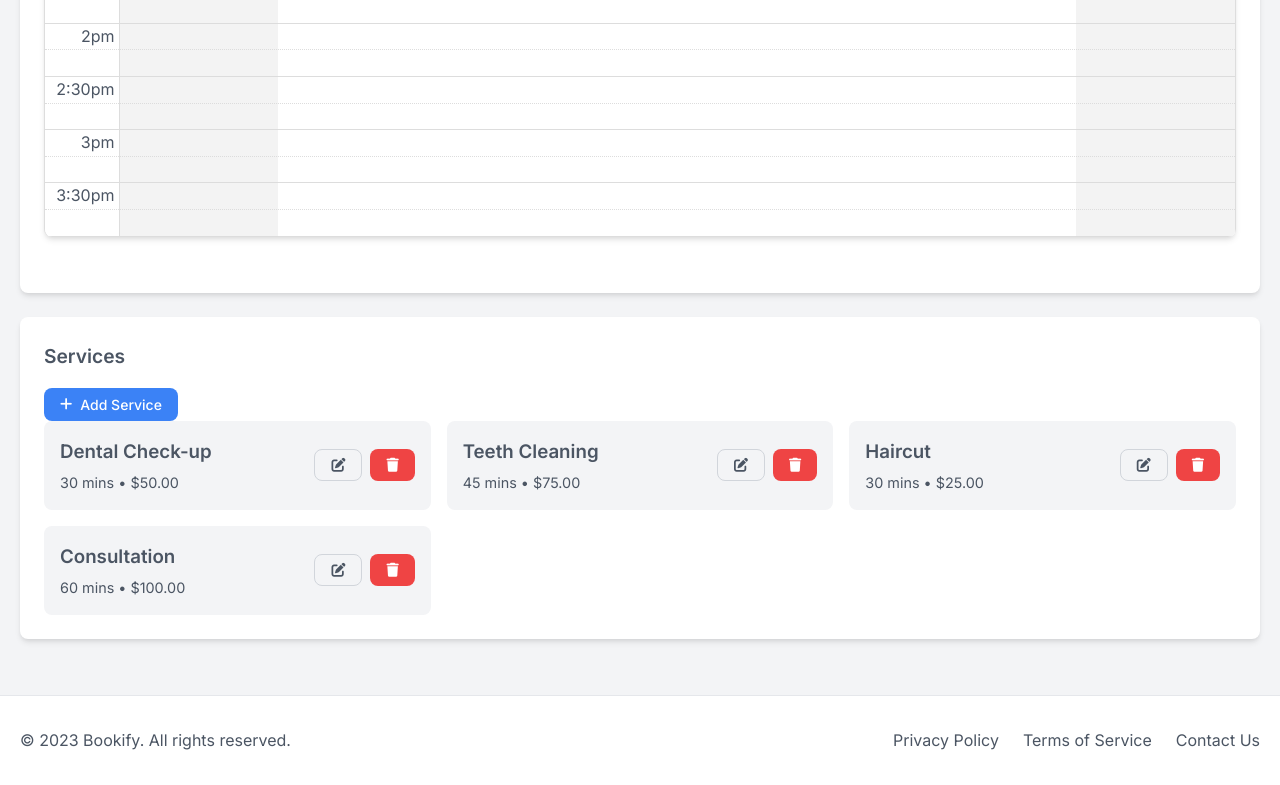
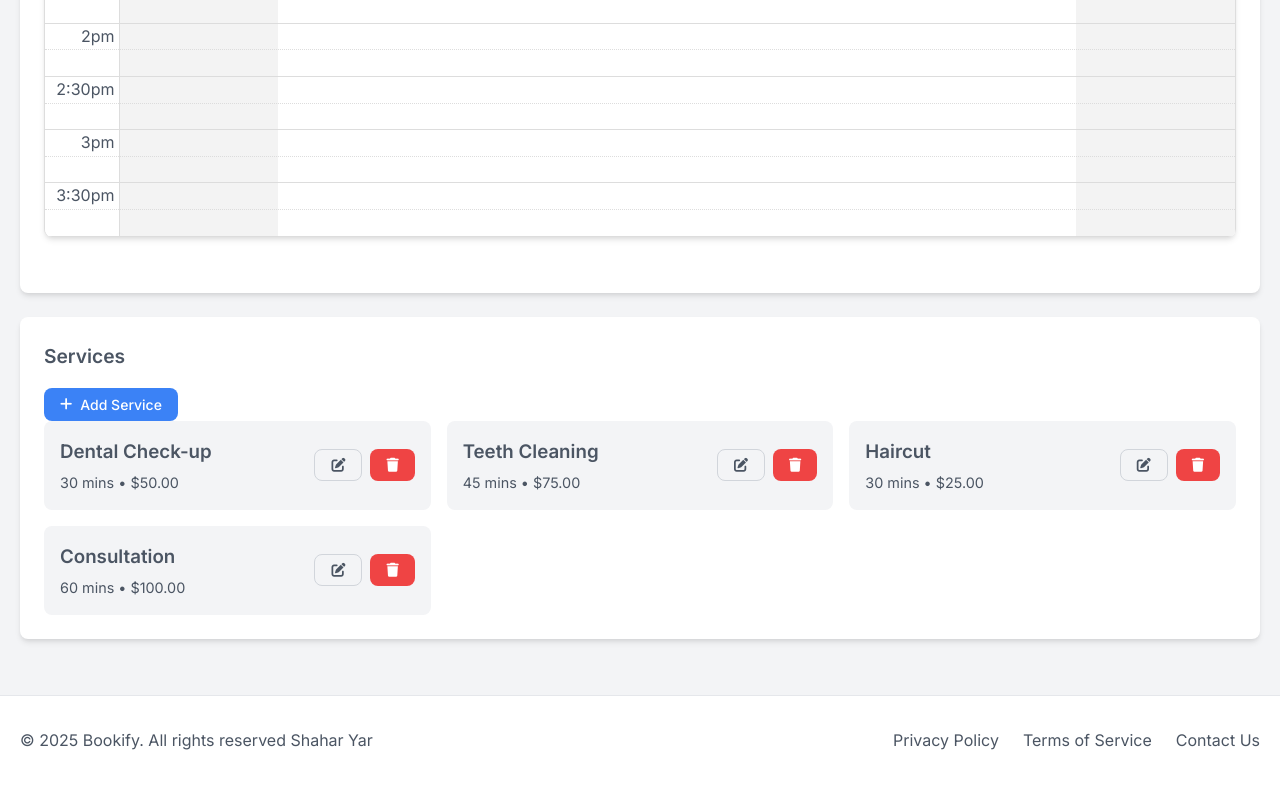
Before and after one commit to shaharyar522/-Bookify-Appointment-Dashboard-SaaS, a plain HTML site: page index.html in a window 1280 px wide. Shown: the part 966-1751 px from the top of the page. Drawn offline with nearby package versions, Linux system fonts and the light colour scheme.

Commit message:
update this online booking product

```diff
--- a/index.html
+++ b/index.html
@@ -340,7 +340,7 @@
     <footer>
         <div class="container">
             <div class="footer-content">
-                <p>&copy; 2023 Bookify. All rights reserved.</p>
+                <p>&copy; 2025 Bookify. All rights reserved Shahar Yar</p>
                 <div class="footer-links">
                     <a href="#">Privacy Policy</a>
                     <a href="#">Terms of Service</a>
```
